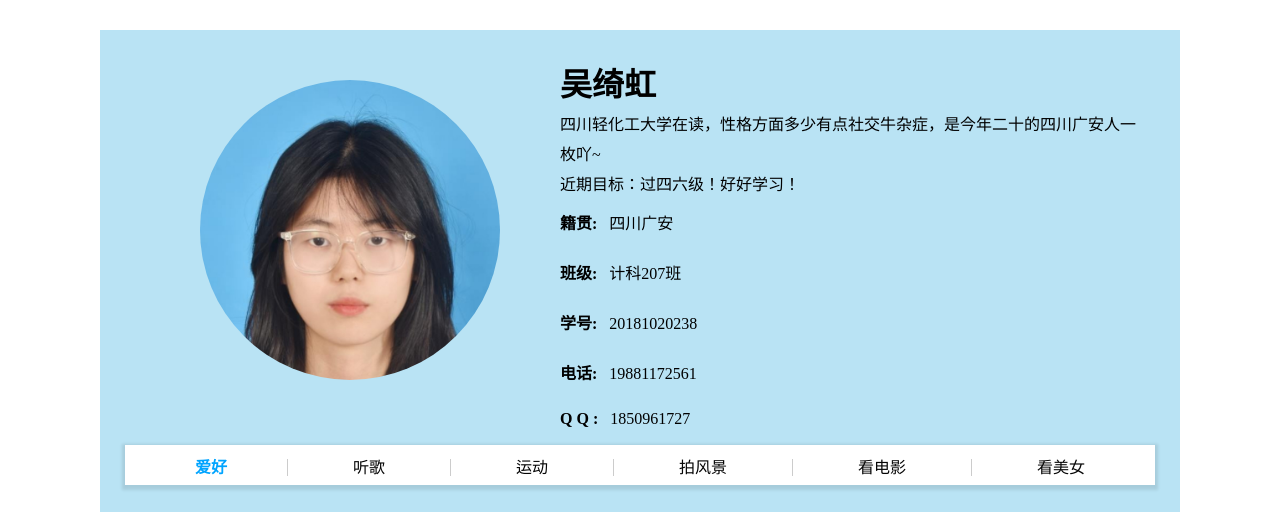
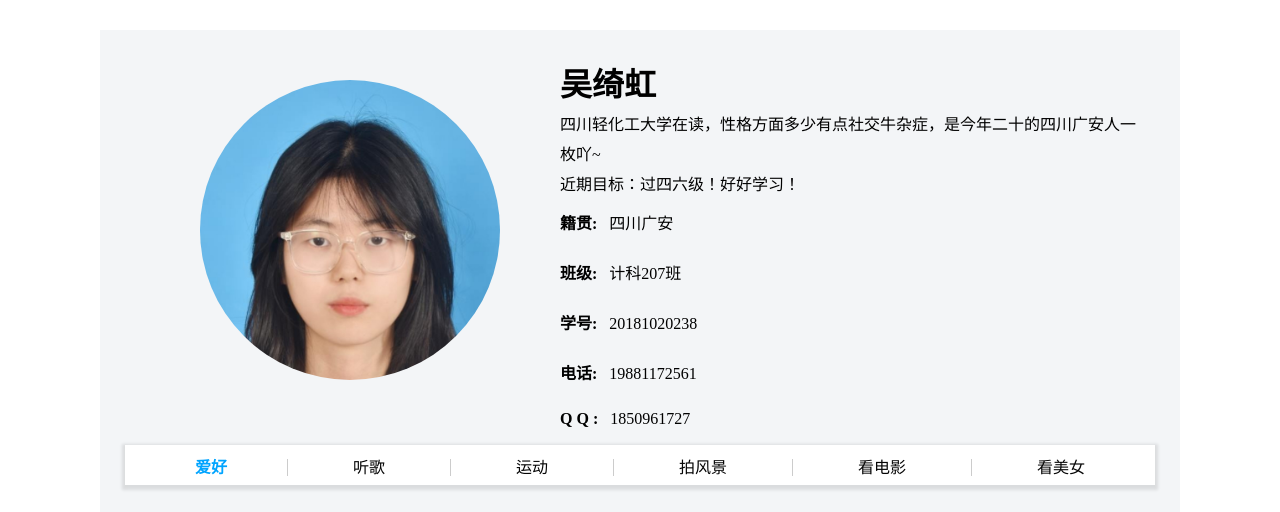
Before and after one commit to 92626/qh.io, a plain HTML site: page index.html in a window 1280 px wide. Shown: the top 512 px of the page. Drawn offline with Linux system fonts and the light colour scheme.

Commit message:
Update index.css

```diff
--- a/index.css
+++ b/index.css
@@ -24,9 +24,9 @@ li  {
 }
 .q {
     width: 1080px;
-    height: 660px;
+    height: 1140px;
     margin: auto;
-    background-color: rgb(185, 227, 244);
+    background-color: #f3f5f7;
 }
 /* box1区域 */
 .box1 {
```
